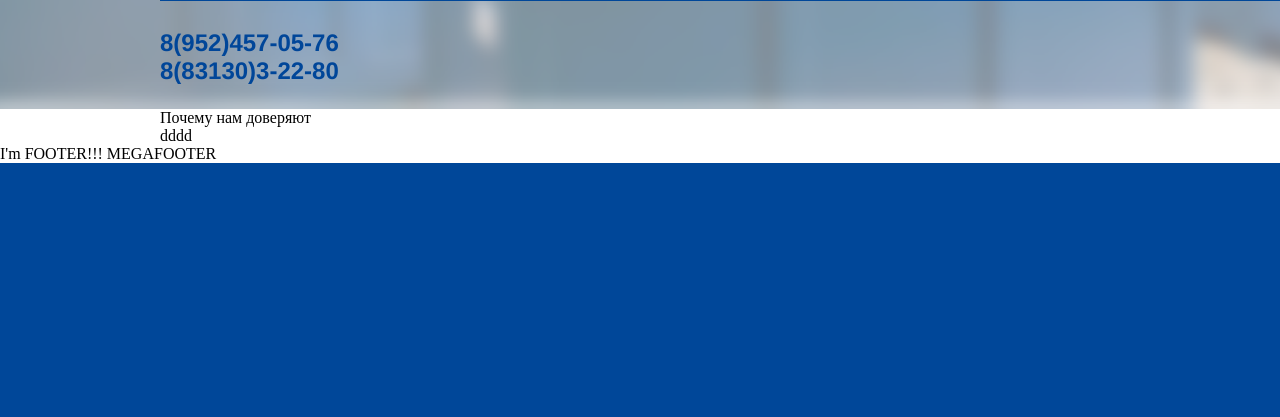
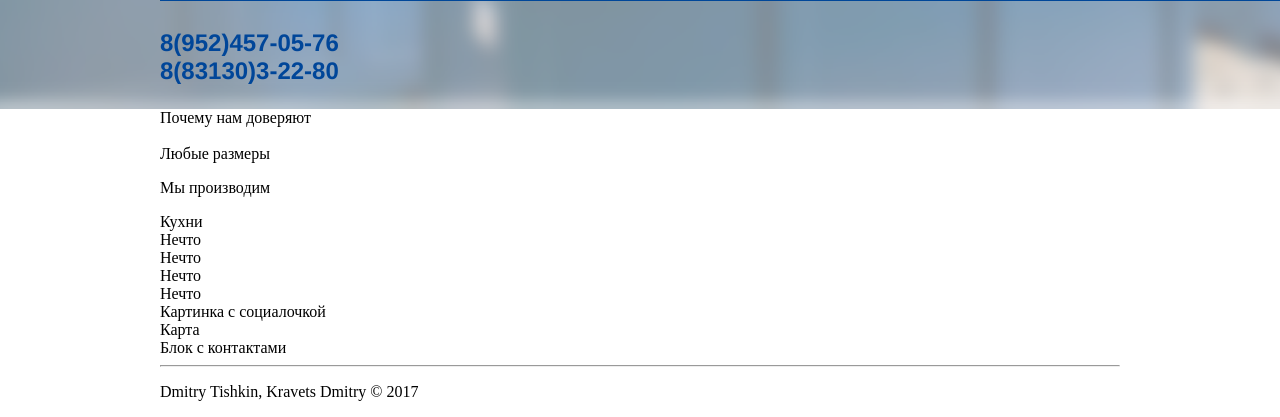
Before and after one commit to Tixxxon/dream_fabric, a Node server app: page / in a window 1280 px wide; the page is wider, and only the part inside the window is pictured. Shown: the part 723-1140 px from the top of that part. Before the commit the page ends 886 px from the top of that part, so only its background shows below. Run offline with Node 20, Linux system fonts and the light colour scheme; style sheets or scripts are compiled from the project's sources; some libraries are stand-ins or nearby versions.

Commit message:
Fill up index-page rows with columns

```diff
--- a/src/views/footer.pug
+++ b/src/views/footer.pug
@@ -1 +1,4 @@
-footer I'm FOOTER!!! MEGAFOOTER
+.col--12-of-12
+    footer.wrap
+        hr
+        p Dmitry Tishkin, Kravets Dmitry &copy; 2017
--- a/src/views/index.pug
+++ b/src/views/index.pug
@@ -1,16 +1,30 @@
 extends layout
 
 block content
+
   .col--12-of-12.head
     .wrap
       img.col.col--2-of-12.col--centered.logo(src="/images/logo.png")
 
-      img.col.col--9-of-12.col--centered.love_img(src="/images/love.png")
+      img.col.col--12-of-12.col--centered.love_img(src="/images/love.png")
       .col.col--3-of-12.col--push-8-of-12.telephone
         .col--12-of-12 8(952)457-05-76
         .col--12-of-12 8(83130)3-22-80
 
   .wrap.advantage
     .grid
-      .col.col--5-of-12 Почему нам доверяют
-      .col.col--7-of-12 dddd
+      .col.col--5-of-12.col--push-1-of-12 Почему нам доверяют
+      .col.col--6-of-12
+        img.col--1-of-12
+        .col.col--11-of-12 Любые размеры
+    .grid
+      p.col.col--2-of-12.col--centered Мы производим
+      .col.col--12-of-12 Кухни
+      .col.col--3-of-12 Нечто
+      .col.col--3-of-12 Нечто
+      .col.col--3-of-12 Нечто
+      .col.col--3-of-12 Нечто
+    .grid
+      .col--12-of-12 Картинка с социалочкой
+      .col--12-of-12 Карта
+      .col--12-of-12 Блок с контактами
--- a/src/views/layout.pug
+++ b/src/views/layout.pug
@@ -1,7 +1,7 @@
 doctype html
 html
   head
-    title= title
+    title Мебель твоей мечты
     link(rel='stylesheet', href='/css/main.min.css')
   body
     block content
```
